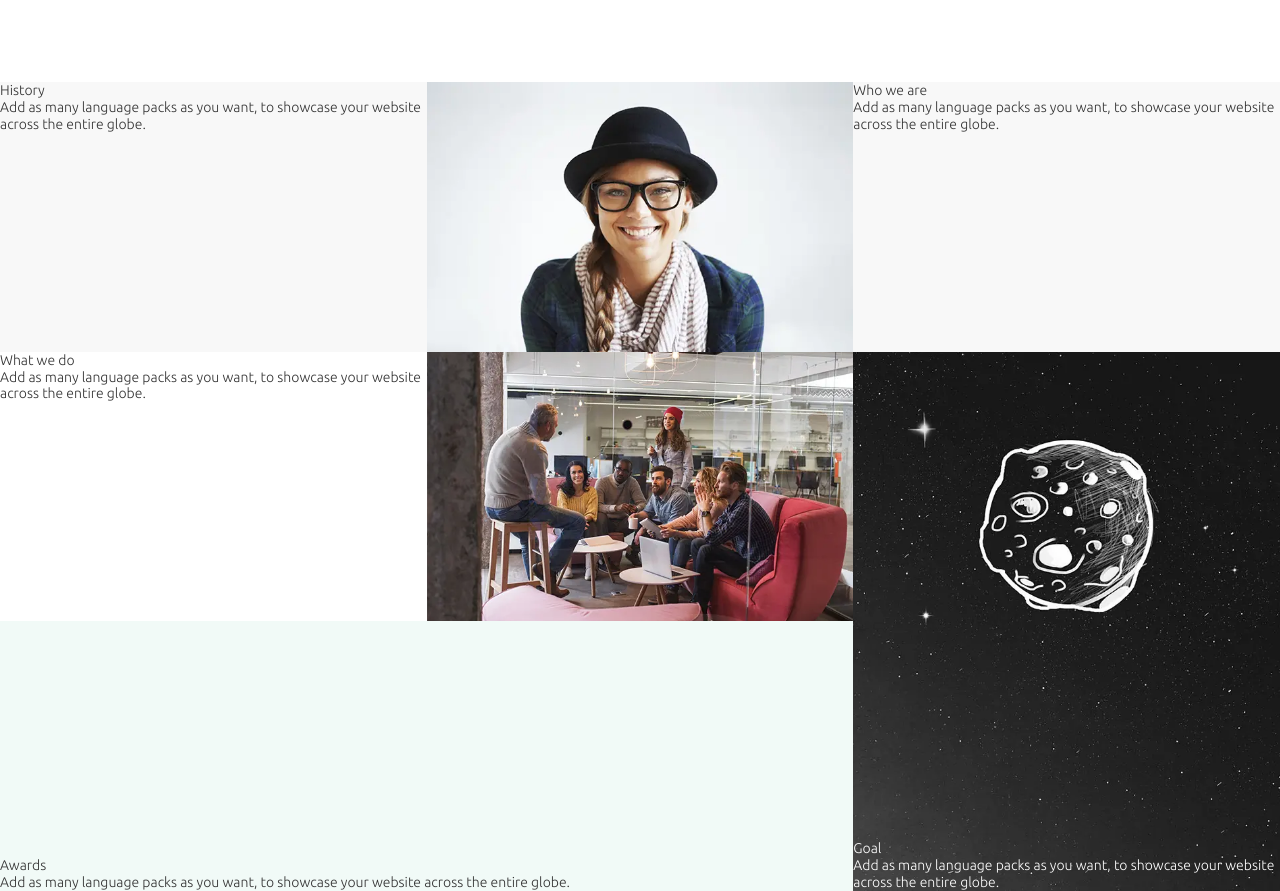
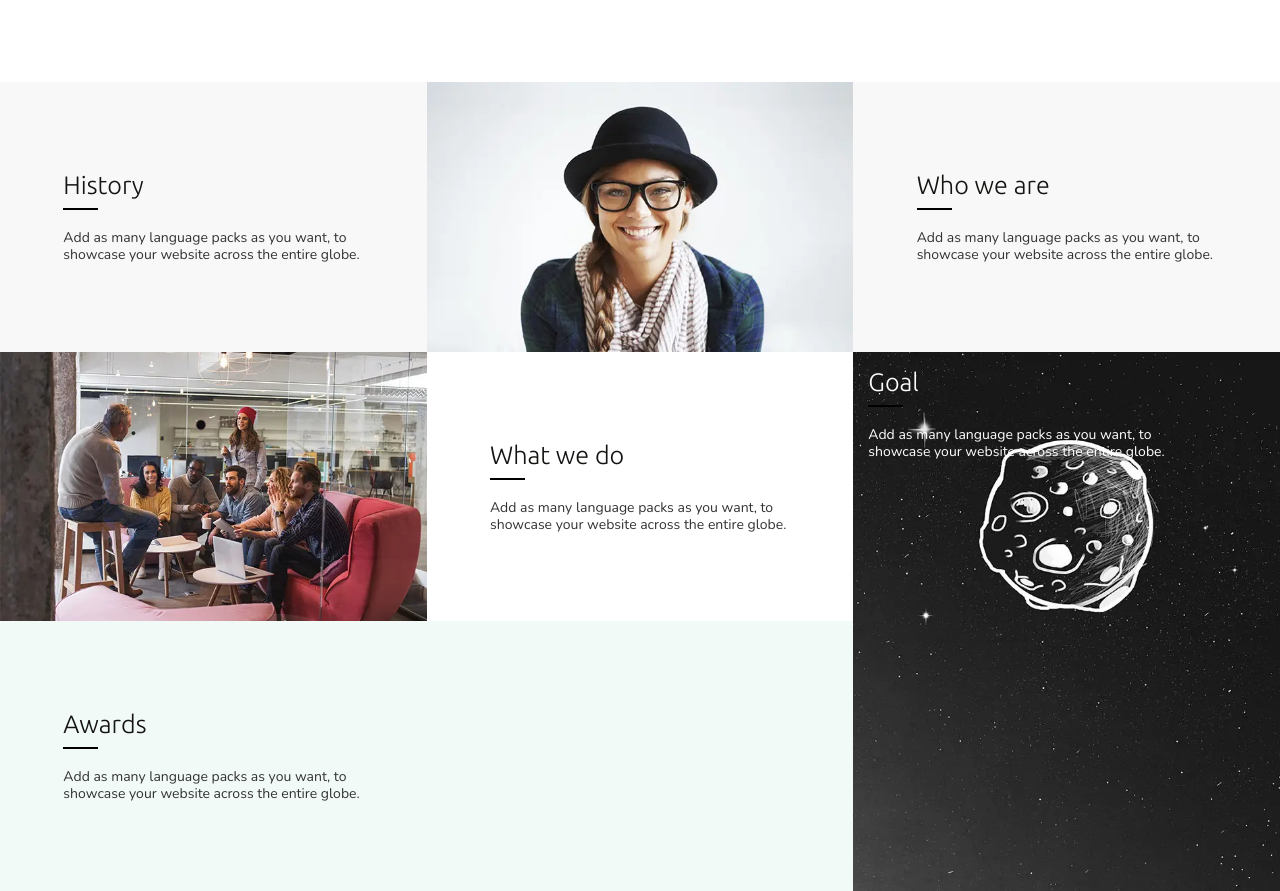
Before and after one commit to Sergii-Tytarenko/Membership, a plain HTML site: page Membership/index.html in a window 1280 px wide. Shown: the part 1387-2278 px from the top of the page. Drawn offline with nearby package versions, Linux system fonts and the light colour scheme; files whose address does not match are found by name.

Commit message:
change about markap

```diff
--- a/Membership/css/style.css
+++ b/Membership/css/style.css
@@ -427,9 +427,9 @@ body.lock {
 .burger-nav__close {
   position: absolute;
   top: 20px;
-  right: 20px;
-  width: 15px;
-  height: 15px;
+  right: 15px;
+  width: 20px;
+  height: 20px;
   cursor: pointer;
   background: url("../img/icons/close.svg") center no-repeat;
 }
@@ -662,6 +662,99 @@ body.lock {
   display: -webkit-box;
   display: -ms-flexbox;
   display: flex;
+  -webkit-box-orient: vertical;
+  -webkit-box-direction: normal;
+      -ms-flex-direction: column;
+          flex-direction: column;
+}
+
+.about__top {
+  -webkit-box-flex: 0;
+      -ms-flex: 0 1 33.333%;
+          flex: 0 1 33.333%;
+}
+
+.about__bottom {
+  -webkit-box-flex: 0;
+      -ms-flex: 0 1 66.666%;
+          flex: 0 1 66.666%;
+  display: -webkit-box;
+  display: -ms-flexbox;
+  display: flex;
+}
+
+.about__row {
+  display: -webkit-box;
+  display: -ms-flexbox;
+  display: flex;
+}
+
+.about__row--g {
+  background-color: #f1faf7;
+}
+
+.about__row--g .about__img {
+  padding-bottom: 31.58%;
+}
+
+.about__row--rev {
+  -webkit-box-orient: horizontal;
+  -webkit-box-direction: reverse;
+      -ms-flex-direction: row-reverse;
+          flex-direction: row-reverse;
+}
+
+.about__info {
+  -webkit-box-flex: 0;
+      -ms-flex: 0 1 33.333%;
+          flex: 0 1 33.333%;
+  padding: 15px;
+  display: -webkit-box;
+  display: -ms-flexbox;
+  display: flex;
+  -webkit-box-pack: center;
+      -ms-flex-pack: center;
+          justify-content: center;
+  -webkit-box-align: center;
+      -ms-flex-align: center;
+          align-items: center;
+}
+
+.about__info--grey {
+  background-color: #f8f8f8;
+}
+
+.about__content {
+  max-width: 300px;
+}
+
+.about__title {
+  position: relative;
+  padding: 0 0 10px 0;
+  margin-bottom: 20px;
+  color: #141311;
+  font-size: calc(18px + 12 * ((100vw - 320px) / 1600));
+}
+
+.about__title::after {
+  content: '';
+  position: absolute;
+  left: 0;
+  bottom: 0;
+  width: 35px;
+  height: 2px;
+  background-color: #000;
+}
+
+.about__text {
+  font-family: 'Nunito', sans-serif;
+}
+
+.about__img {
+  -webkit-box-flex: 0;
+      -ms-flex: 0 1 33.333%;
+          flex: 0 1 33.333%;
+  padding-bottom: 21.053%;
 }
 
 .about__column-left {
@@ -677,56 +770,20 @@ body.lock {
           flex-direction: column;
 }
 
-.about__row {
-  -webkit-box-flex: 0;
-      -ms-flex: 0 1 33.333%;
-          flex: 0 1 33.333%;
-  display: -webkit-box;
-  display: -ms-flexbox;
-  display: flex;
-}
-
-.about__row--g {
-  position: relative;
-  padding-bottom: 31.58%;
-  background-color: #f1faf7;
-  background-repeat: no-repeat;
-}
-
-.about__row--g .about__item {
-  position: absolute;
-  bottom: 0;
-  z-index: 5;
-}
-
-.about__row--v {
-  -webkit-box-flex: 0;
-      -ms-flex: 0 1 66.666%;
-          flex: 0 1 66.666%;
-  position: relative;
-}
-
-.about__row--v .about__item {
-  position: absolute;
-  bottom: 0;
-  color: #fff;
-  z-index: 5;
-}
-
-.about__row--v .about__img {
-  padding-bottom: 46.108%;
-}
-
-.about__item {
+.about__column-left .about__row {
   -webkit-box-flex: 0;
       -ms-flex: 0 1 50%;
           flex: 0 1 50%;
 }
 
-.about__img {
+.about__column-left .about__info,
+.about__column-left .about__img {
   -webkit-box-flex: 0;
       -ms-flex: 0 1 50%;
           flex: 0 1 50%;
+}
+
+.about__column-left .about__img {
   padding-bottom: 31.58%;
 }
 
@@ -734,24 +791,23 @@ body.lock {
   -webkit-box-flex: 0;
       -ms-flex: 0 1 33.333%;
           flex: 0 1 33.333%;
-  display: -webkit-box;
-  display: -ms-flexbox;
-  display: flex;
-  -webkit-box-orient: vertical;
-  -webkit-box-direction: normal;
-      -ms-flex-direction: column;
-          flex-direction: column;
+  position: relative;
 }
 
-.about__column-right .about__item,
-.about__column-right .about__img {
-  -webkit-box-flex: 0;
-      -ms-flex: 0 1 100%;
-          flex: 0 1 100%;
+.about__column-right .about__info {
+  position: absolute;
+  top: 0;
+  left: 0;
+  z-index: 5;
+  color: #fff;
 }
 
-.text-item--gray {
-  background-color: #f8f8f8;
+.about__column-right .about__title {
+  color: #fff;
+}
+
+.about__column-right .about__img {
+  padding-bottom: 126.32%;
 }
 
 @media (min-width: 677px) {
--- a/Membership/index.html
+++ b/Membership/index.html
@@ -144,26 +144,40 @@
 			</div> <!--/.benefits-->
 
 			<!-- About -->
-			<div class="about">
+			<div class="about" id="about">
 				<div class="about__wrapper">
-					<div class="about__column-left">
+					<!-- top -->
+					<div class="about__top">
 						<div class="about__row">
-							<div class="about__item text-item text-item--gray">
-								<h3 class="text-item__title">History</h3>
-
-								<p class="text-item__info">Add as many language packs as you want, to showcase your website across the entire globe.</p>
+							<div class="about__info about__info--grey">
+								<div class="about__content">
+									<h3 class="about__title">History</h3>
+									<p class="about__text">Add as many language packs as you want, to showcase your website across the entire globe.</p>
+								</div>
 							</div>
 
 							<div class="about__img _ibg">
 								<picture><source srcset="img/about/photo1.webp" type="image/webp"><img src="img/about/photo1.jpg" alt="Photo"></picture>
 							</div>
+
+							<div class="about__info about__info--grey">
+								<div class="about__content">
+									<h3 class="about__title">Who we are</h3>
+									<p class="about__text">Add as many language packs as you want, to showcase your website across the entire globe.</p>
+								</div>
+							</div>
+						</div>
 					</div>
 
-						<div class="about__row">
-							<div class="about__item text-item">
-								<h3 class="text-item__title">What we do</h3>
-
-								<p class="text-item__info">Add as many language packs as you want, to showcase your website across the entire globe.</p>
+					<!-- bottom -->
+					<div class="about__bottom">
+						<div class="about__column-left">
+							<div class="about__row about__row--rev">
+								<div class="about__info">
+									<div class="about__content">
+										<h3 class="about__title">What we do</h3>
+										<p class="about__text">Add as many language packs as you want, to showcase your website across the entire globe.</p>
+									</div>
 								</div>
 
 								<div class="about__img _ibg">
@@ -172,29 +186,23 @@
 							</div>
 
 							<div class="about__row about__row--g">
-							<div class="about__item text-item">
-								<h3 class="text-item__title">Awards</h3>
-
-								<p class="text-item__info">Add as many language packs as you want, to showcase your website across the entire globe.</p>
-							</div>
+								<div class="about__info">
+									<div class="about__content">
+										<h3 class="about__title">Awards</h3>
+										<p class="about__text">Add as many language packs as you want, to showcase your website across the entire globe.</p>
 									</div>
 								</div>
 
-					<!-- column-right -->
-					<div class="about__column-right">
-						<div class="about__row">
-							<div class="about__item text-item text-item--gray">
-								<h3 class="text-item__title">Who we are</h3>
-
-								<p class="text-item__info">Add as many language packs as you want, to showcase your website across the entire globe.</p>
+								<div class="about__img _ibg"></div>
 							</div>
 						</div>
 
-						<div class="about__row about__row--v">
-							<div class="about__item text-item">
-								<h3 class="text-item__title">Goal</h3>
-
-								<p class="text-item__info">Add as many language packs as you want, to showcase your website across the entire globe.</p>
+						<div class="about__column-right">
+							<div class="about__info">
+								<div class="about__content">
+									<h3 class="about__title">Goal</h3>
+									<p class="about__text">Add as many language packs as you want, to showcase your website across the entire globe.</p>
+								</div>
 							</div>
 
 							<div class="about__img _ibg">
```
Also changed, not shown: Membership/css/style.min.css, Membership/img/about/win.jpg (deleted), Membership/img/about/win.webp (deleted), Membership/img/about/winner-gold-medal-with-red-ribbons-isolated_53562-5227-removebg-preview.png (deleted), Membership/img/about/winner-gold-medal-with-red-ribbons-isolated_53562-5227-removebg-preview.svg (deleted), Membership/img/about/winner-gold-medal-with-red-ribbons-isolated_53562-5227-removebg-preview.webp (deleted), Membership/img/about/winner.png (deleted), Membership/img/about/winner.svg (deleted), Membership/img/about/winner.webp (deleted). Lines whose indentation alone changed are shown as unchanged.
